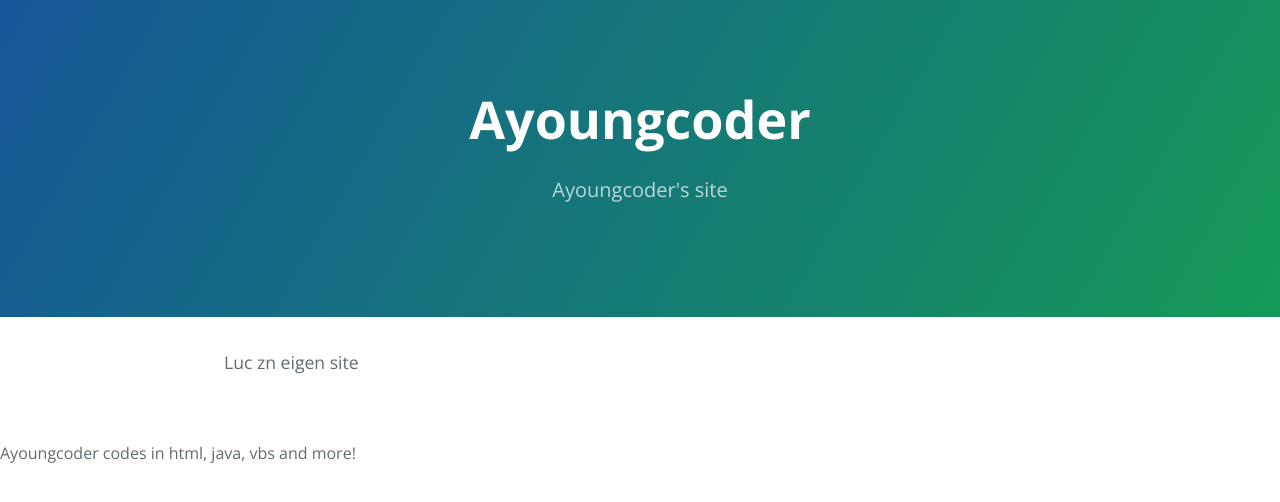
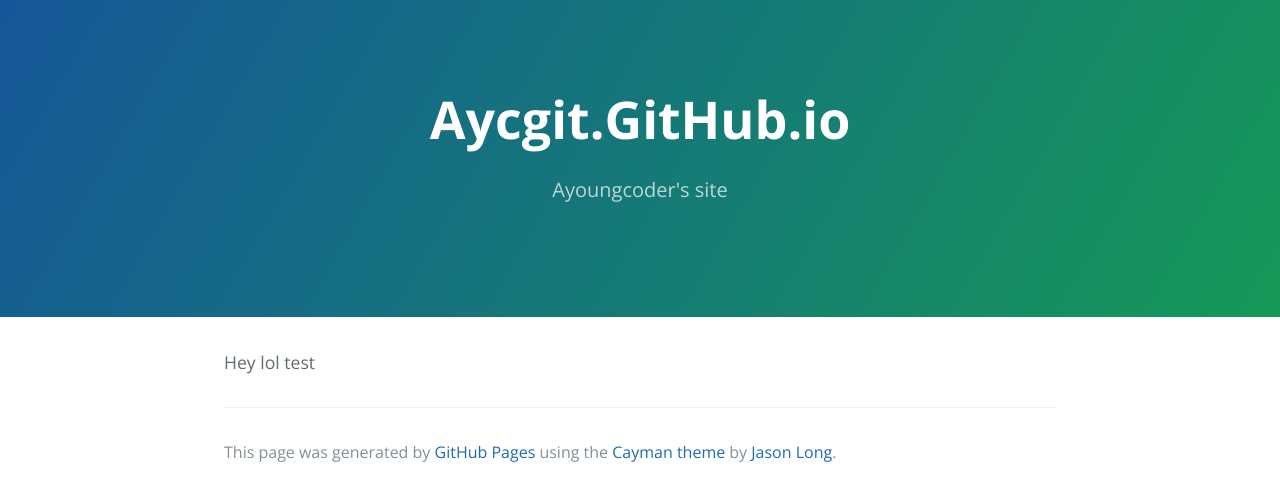
Before and after one commit to Wqrld/websitetest, a plain HTML site: page index.html in a window 1280 px wide. Drawn offline with nearby package versions, Linux system fonts and the light colour scheme.

Commit message:
Replace master branch with page content via GitHub

```diff
--- a/index.html
+++ b/index.html
@@ -11,26 +11,20 @@
   </head>
   <body>
     <section class="page-header">
-      <h1 class="project-name">Ayoungcoder</h1>
+      <h1 class="project-name">Aycgit.GitHub.io</h1>
       <h2 class="project-tagline">Ayoungcoder&#39;s site</h2>
     </section>
 
     <section class="main-content">
-      <p>Luc zn  eigen site</p>
+      <p>Hey lol test</p>
 
+      <footer class="site-footer">
 
-
-
-
-    </section>
-    <section class="Content-2">
-
-
-       <p>Ayoungcoder codes in html, java, vbs and more!</p>
-
-
+        <span class="site-footer-credits">This page was generated by <a href="https://pages.github.com">GitHub Pages</a> using the <a href="https://github.com/jasonlong/cayman-theme">Cayman theme</a> by <a href="https://twitter.com/jasonlong">Jason Long</a>.</span>
+      </footer>
 
     </section>
 
+
   </body>
 </html>
```
